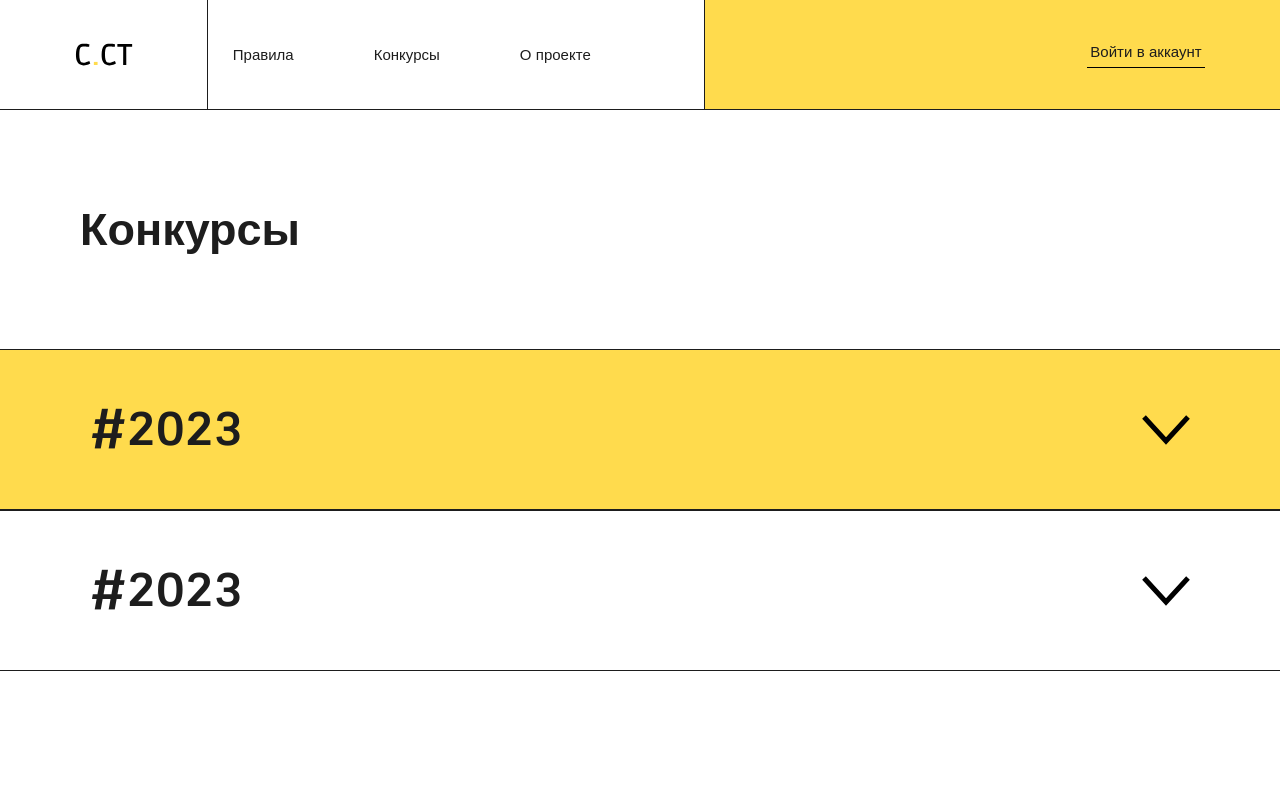
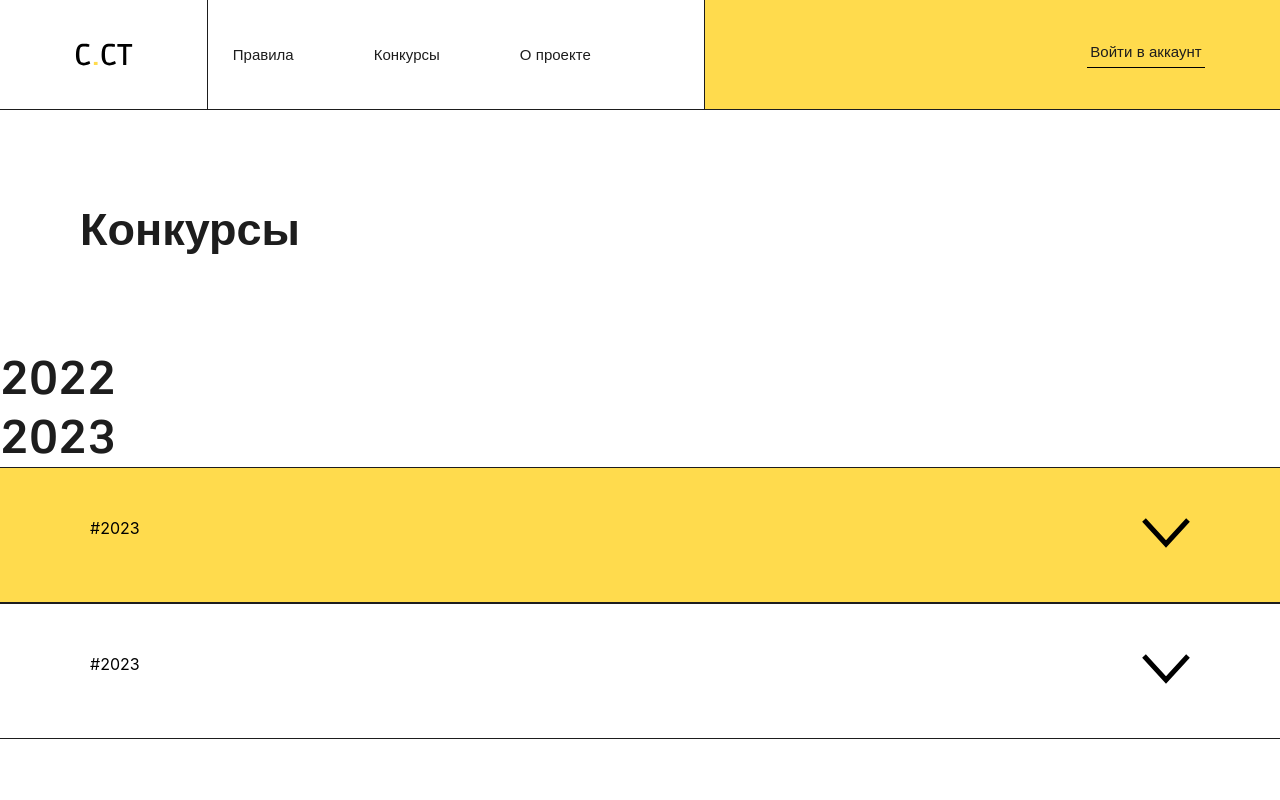
Before and after one commit to sonia13marker/creative.ct, a React (Create React App) app: page /contests in a window 1280 px wide. Shown: the top 800 px of the page. Built offline with nearby package versions, Linux system fonts and the light colour scheme.

Commit message:
смена структуры страницы "конкурсы"
добавление года, попытка в смену аккордеона

```diff
--- a/src/components/YearContests/YearContests.jsx
+++ b/src/components/YearContests/YearContests.jsx
@@ -3,20 +3,56 @@ import { OneYear } from '../OneYear/OneYear';
 
 /*тут отображение всех конкурсов за один год */
 export function YearContests ({inf}) {
+
+    let c = Object.keys(inf).sort((a,b) => a.key - b.key)
+    console.log(c)
+        // Object.keys(inf).map((dtf) => {
+        // dtf.sort((a,b) => a.price - b.price))
+        // console.log(dtf)
+        // }
+
+
+        // Object.keys(inf)
+        // .map((dtf) => {return <span>{dtf}</span>})
+
+
     return (<>
+    {/* <li>{c}</li> */}
+    <div className={style.years}>
+{
+
+
+
+
+
+    //  const recentprods = products
+    //  .sort((a,b) => a.price - b.price)
+    //      // if you want to change the sorting direction: b.price - a.price
+    //  .map(prod => {
+    //     return <TableRow name={prod.name} price={prod.price} />
+    //  });
+
+}
+</div>
+
+{/* </div>    */}
 
 
             {/*контейнер с годом и стрелкой списка */}
             <section>
                 <span>
+                <div >
+                    {
+                Object.keys(inf).map((dtf) => {return <h2 className={style.year__h2}>{dtf}</h2>})
+                    }
+                    </div>
+                    <div>
+                    {Object.values(inf).map((innf, ids) => {
 
-                    <h2 className={style.year__h2}>
-                    {Object.values(inf).map((innf, ids) => {
-                        console.log(innf)
           return (<OneYear key={ids} {...innf}/>);
         })}
 
-                    </h2>
+                    </div>
 
                 </span>
 
--- a/src/components/YearContests/style.module.css
+++ b/src/components/YearContests/style.module.css
@@ -1,4 +1,7 @@
-
+.years {
+    display: flex;
+    flex-direction: column-reverse;
+}
 .year__h2 {
     font-family: 'Sintony', sans-serif;
     font-weight: 700;
```
